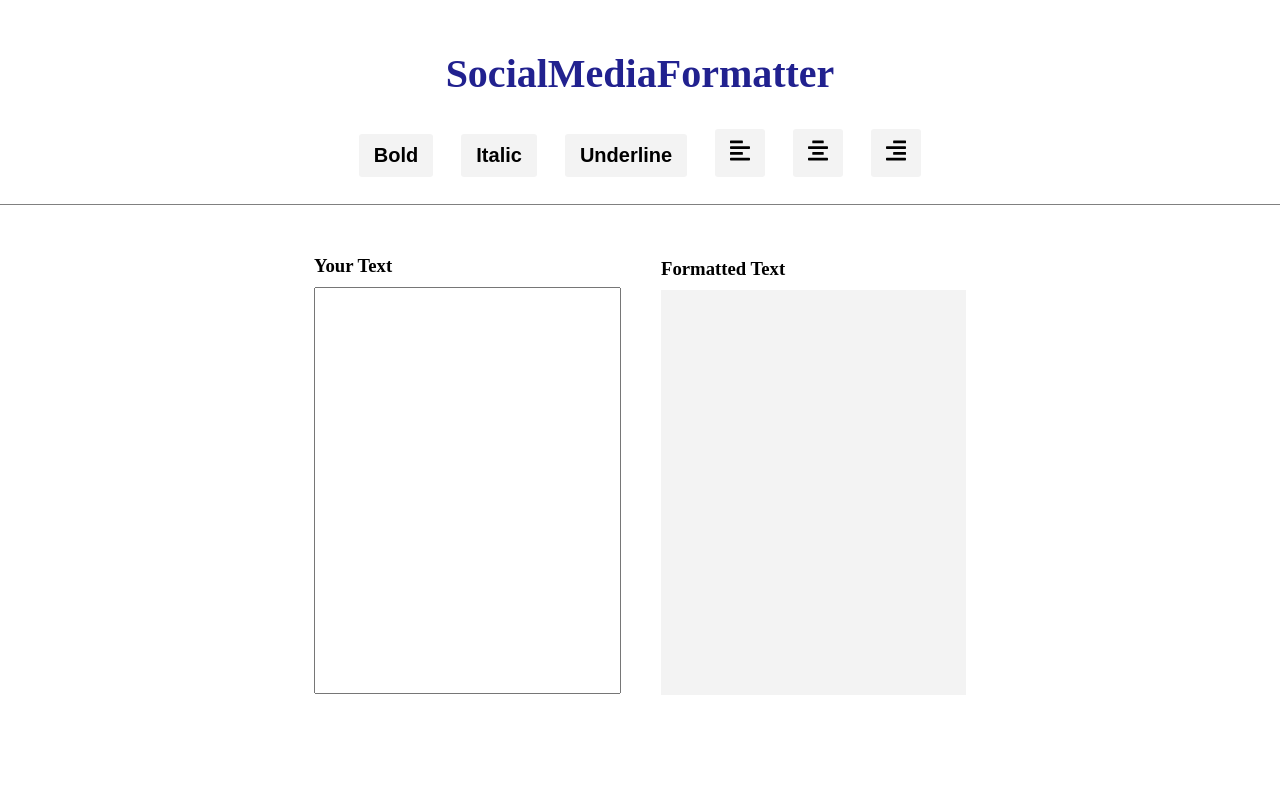
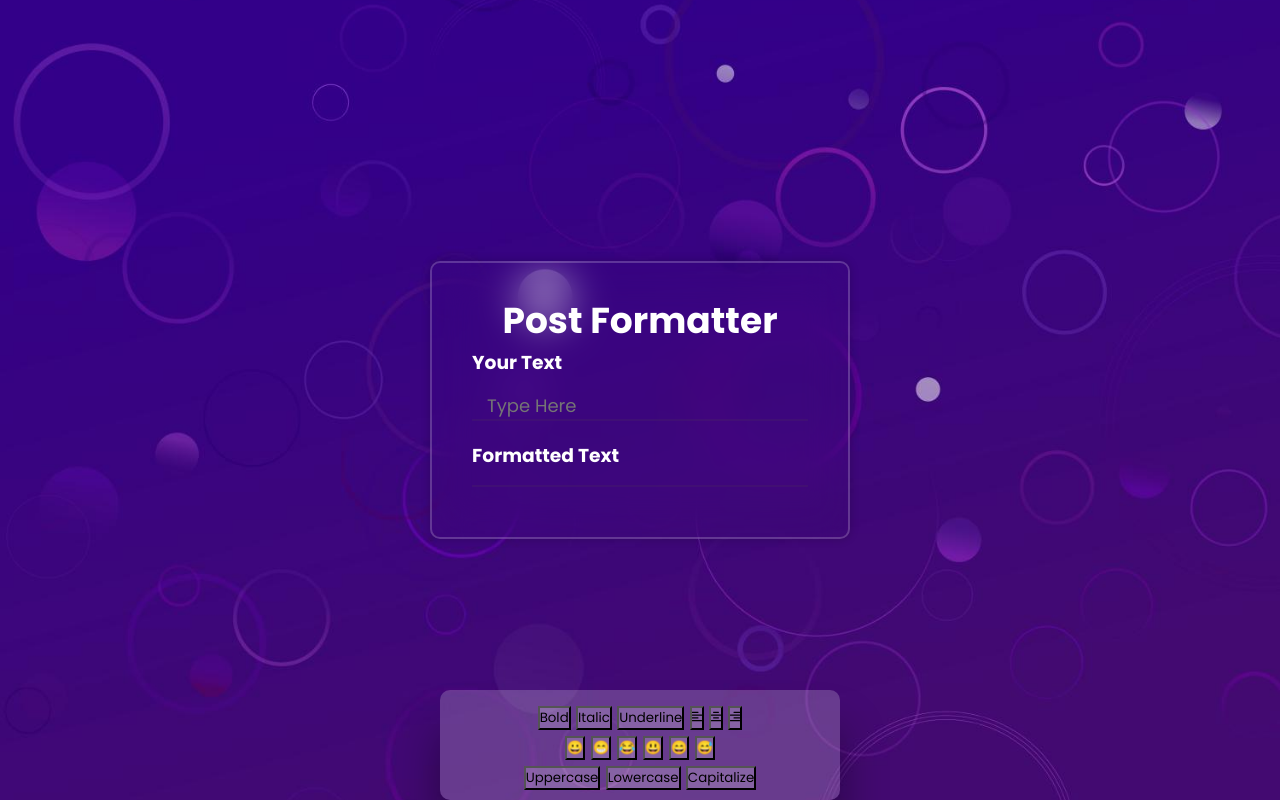
Before and after one commit to SchoolAccount-T/SocialMediaFormatter, a plain HTML site: page index.html in a window 1280 px wide. Drawn offline with Linux system fonts and the light colour scheme.

Commit message:
Draft Upload with general changes made to HTML, CSS, and JS

```diff
--- a/index.html
+++ b/index.html
@@ -4,15 +4,21 @@
     <meta charset="UTF-8">
     <meta http-equiv="X-UA-Compatible" content="IE=edge">
     <meta name="viewport" content="width=device-width, initial-scale=1.0">
-    <title>SocialMediaFormatter</title>
+    <title>Post Formatter</title>
     <link rel="stylesheet" href="style.css">
 </head>
 <body>
-    <div class="container">
-        <div class="banner">
-            SocialMediaFormatter
-        </div>
-        <div class="buttons">
+    <!-- FormMaking: https://youtu.be/hlwlM4a5rxg -->
+    <div class='wrapper'>
+        <h1>Post Formatter</h1>
+        <h3>Your Text</h3>
+        <input name="inputtext" id="inputtext" onkeyup="updateText()" placeholder='Type Here'></input>
+        <h3>Formatted Text</h3>
+        <div id="outputtext"></div>
+    </div>
+    <!-- KeybaordMaking: https://youtu.be/x3WwmOM4f4I -->
+    <div class='keyboard'>
+        <div class="line1">
             <button id="bold" onclick="turnBold(this)">Bold</button>
             <button id="italic" onclick="turnItalic(this)">Italic</button>
             <button id="underline" onclick="turnUnderline(this)">Underline</button>
@@ -20,21 +26,20 @@
             <button id="center" class="align" onclick="turnAlign(this, 'center')" ><img src="align-center-solid.svg" alt=""></button>
             <button id="right" class="align" onclick="turnAlign(this, 'right')" ><img src="align-right-solid.svg" alt=""></button>
         </div>
-        <div class="hr"></div>
-    <div class="editors">
-        <div class="input">
-            <h3>Your Text</h3>
-            <textarea name="inputtext" id="inputtext" onkeyup="updateText()"></textarea>
+        <div class='line2'>
+            <span><button onclick="turnEmoji(id)" id='happy'>&#128512;</button></span>
+            <span><button onclick="turnEmoji(id)" id='teeth'>&#128513;</button></span>
+            <span><button onclick="turnEmoji(id)" id='mad'>&#128514;</button></span>
+            <span><button onclick="turnEmoji(id)" id='bad'>&#128515;</button></span>
+            <span><button onclick="turnEmoji(id)" id='grow'>&#128516;</button></span>
+            <span><button onclick="turnEmoji(id)" id='baffled'>&#128517;</button></span>
         </div>
-        <div class="output">
-            <h3>Formatted Text</h3>
-            <div id="outputtext"></div>
-        </div>
-
+        <div class='line3'>
+            <button id="uppercase" onclick="turnUppercase(this)">Uppercase</button>
+            <button id="lowercase" onclick="turnLowercase(this)">Lowercase</button>
+            <button id="capitalize" onclick="turnCapitalize(this)">Capitalize</button>
+        </div
     </div>
-
-</div>
-
 <script src="script.js"></script>
 </body>
 </html>
--- a/script.js
+++ b/script.js
@@ -15,6 +15,21 @@ turnUnderline = (elem) => {
   elem.classList.toggle('active');
   document.getElementById("outputtext").classList.toggle("underlinec")
 }
+turnLowercase = (elem) => {
+  elem.classList.toggle('active');
+  document.getElementById("outputtext").classList.toggle("lowercasec")
+}
+turnUppercase = (elem) => {
+  elem.classList.toggle('active');
+  document.getElementById("outputtext").classList.toggle("uppercasec")
+}
+turnCapitalize = (elem) => {
+  elem.classList.toggle('active');
+  document.getElementById("outputtext").classList.toggle("capitalizec")
+}
+turnEmoji = (elem) => {
+  document.getElementById("outputtext").textContent += document.getElementById(elem).textContent;
+}
 turnAlign = (elem, align) => {
   document.getElementById("outputtext").style.textAlign = align;
   let btn = document.getElementsByClassName("align");
--- a/style.css
+++ b/style.css
@@ -1,98 +1,110 @@
+@import url('https://fonts.googleapis.com/css2?family=Poppins:wght@400;500;600;700&display=swap');
+
 *{
-  margin: 0;
-  padding: 0;
+  margin:0;
+  padding:0;
+  box-sizing:border-box;
+  font-family:'poppins', sans-serif;
 }
+
 body{
+  display:flex;
+  flex-direction:column;
+  justify-content:center;
+  align-items:center;
+  min-height:100vh;
+  background: url('img.jpg') no-repeat;
+  background-size:cover;
+  background-position:center;
+}
 
-  font-family: 'Poppins';
+.wrapper{
+  width:420px;
+  background:transparent;
+  border: 2px solid rgba(255,255,255,0.2);
+  backdrop-filter: blur(20px);
+  box-shadow: 0 0 10px rgba(0,0,0,0.2);
+  color:white;
+  border-radius:10px;
+  padding:30px 40px;
 }
-.container{
-  display: flex;
-  top: 0;
-  position: absolute;
-  align-items: center;
-  width: 100%;
-  height: 100vh;
-  flex-direction: column;
+.wrapper h1{
+  font-size:36px;
+  text-align:center;
 }
-.banner{
-  margin-top:50px ;
-  margin-bottom: 20px;
-  font-weight: bold;
-  font-size: 40px;
-  color: rgb(33, 33, 143);
+.wrapper input{
+  width:100%;
+  border:none;
+  outline:none;
+  background:transparent;
+  font-size:18px;
+  margin:15px 0 20px;
+  padding:0 15px;
+  color:white;
+  border-bottom:2px solid rgb(79, 57, 86,0.2);
 }
-.buttons{
-  margin-bottom: 10px;
+
+
+
+#outputtext, #inputtext{
+  width:100%;
+  border:none;
+  outline:none;
+  background:transparent;
+  font-size:18px;
+  margin:15px 0 20px;
+  padding:0 15px;
+  color:white;
+  border-bottom:2px solid rgb(79, 57, 86,0.2);
+  word-wrap: break-word;
+
+
 }
-button{
-  padding: 10px 15px;
-  margin: 0px 10px;
-  margin-top: 10px;
-  margin-bottom: 15px;
-  border: none;
-  background-color: rgb(243, 243, 243);
-  border-radius: 5px;
-  font-size: 20px;
-  font-weight: 700;
-  border: 2px solid white;
-  cursor: pointer;
+
+.keyboard{
+  position:fixed;
+  bottom:0;
+  text-align:center;
+  border-radius:10px;
+  /* background-color:#fdf0ff	; */
+  background-color:rgb(255, 255, 255,0.2);
+  display:flex;
+  width:20em;
+  height:auto;
+  flex-direction:column;
+  padding:10px 5px;
+  font:20px arial;
+  box-shadow:0px 40px 45px rgba(0,0,0 ,0.4)
 }
+
+span{
+  -webkit-user-select:none;
+  -mo2-user-select:none;
+  -ms-user-select:none;
+  user-select:none
+}
+.keyboard button{
+  background-color:rgb(255, 255, 255,0.2);
+}
+
 button:hover{
-  background-color: rgb(202, 202, 202);
+  background-color: rgb(255, 252, 168);
 }
 button.active{
-  border: 2px solid rgb(192, 192, 192);
+  background: #e5e5e5;
+  -webkit-box-shadow: inset 0px 0px 5px #c1c1c1;
+     -moz-box-shadow: inset 0px 0px 5px #c1c1c1;
+          box-shadow: inset 0px 0px 5px #c1c1c1;
+   outline: none;
+
 }
 button img{
   color: black;
-  width: 20px;
+  width: 10px;
 }
-.hr{
-  width: 100%;
-  height: 1px;
-  position: relative;
-  background-color: gray;
-}
-.editors{
-  display: flex;
-  align-items: center;
-  justify-content: center;
-  width: 100%;
-  min-height: 200px;
-}
-.editors h3{
-  font-weight: 600;
-}
-.editors .input textarea{
-  width: 295px;
-  /* min-height: 300px; */
-  height: 395px;
-  resize: none;
-  font-size: 18px;
-  padding: 5px 5px;
-  margin-top: 10px;
-  font-family: sans-serif;
-}
-#outputtext{
-  background-color: #f3f3f3;
-  margin-top: 10px;
-  width: 295px !important;
-  height: 395px;
-  font-size: 18px;
-  padding: 5px 5px;
-  margin-top: 10px;
-  word-wrap: break-word;
-  white-space:pre-wrap;
-  overflow-y: scroll;
-  font-family: sans-serif;
-}
-.input, .output{
-  margin: 50px 20px;
-}
-#copy{
-  font-size: 12px;
-}
+
+
+
 .boldc{
   font-weight: bold;
 }
@@ -102,3 +114,12 @@ button img{
 .underlinec{
   text-decoration: underline;
 }
+.lowercasec{
+  text-transform: lowercase;
+}
+.uppercasec{
+  text-transform: uppercase;
+}
+.capitalizec{
+  text-transform: capitalize;
+}
```
Also changed, not shown: img.jpg (added), 1 other file.
